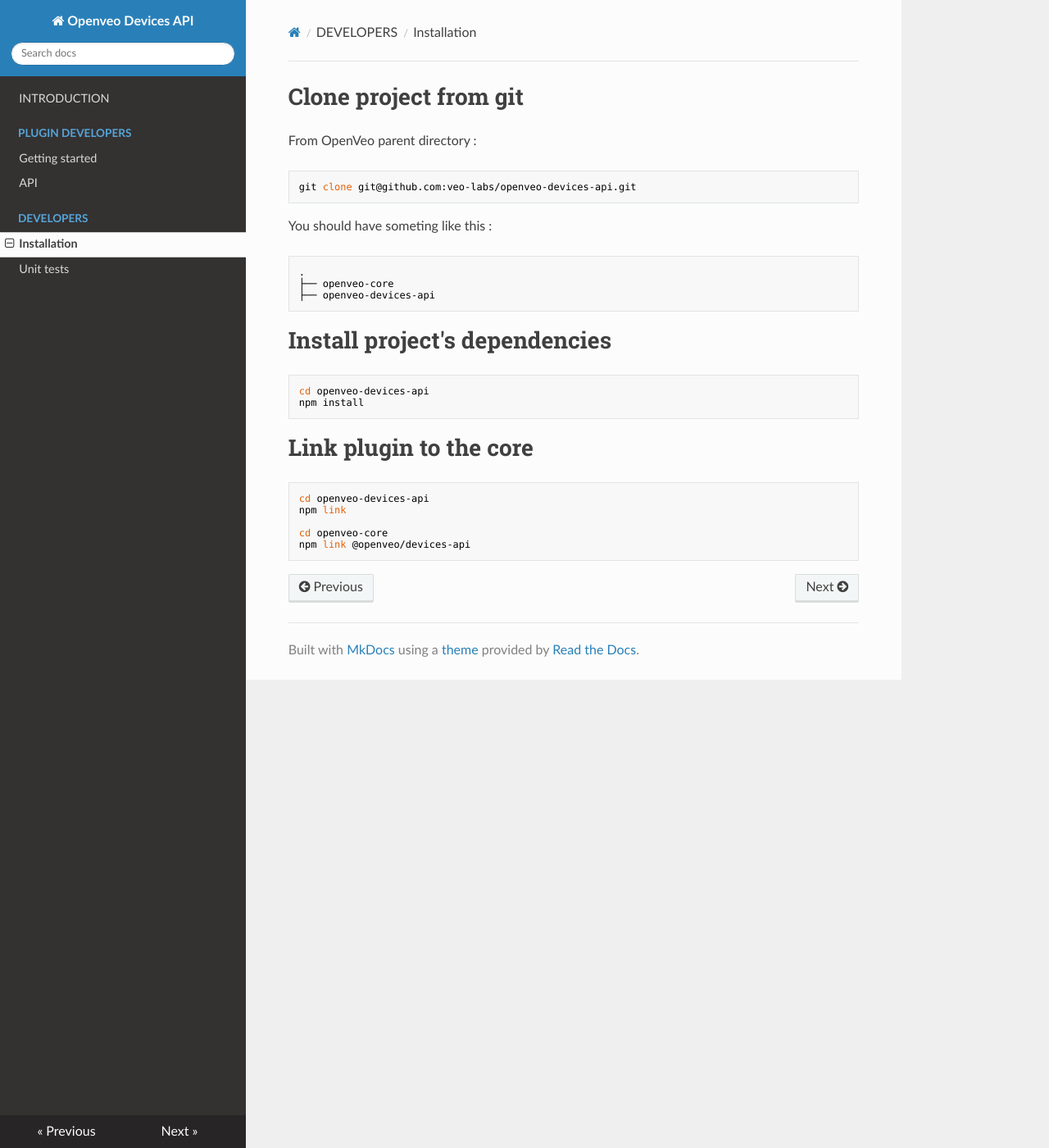
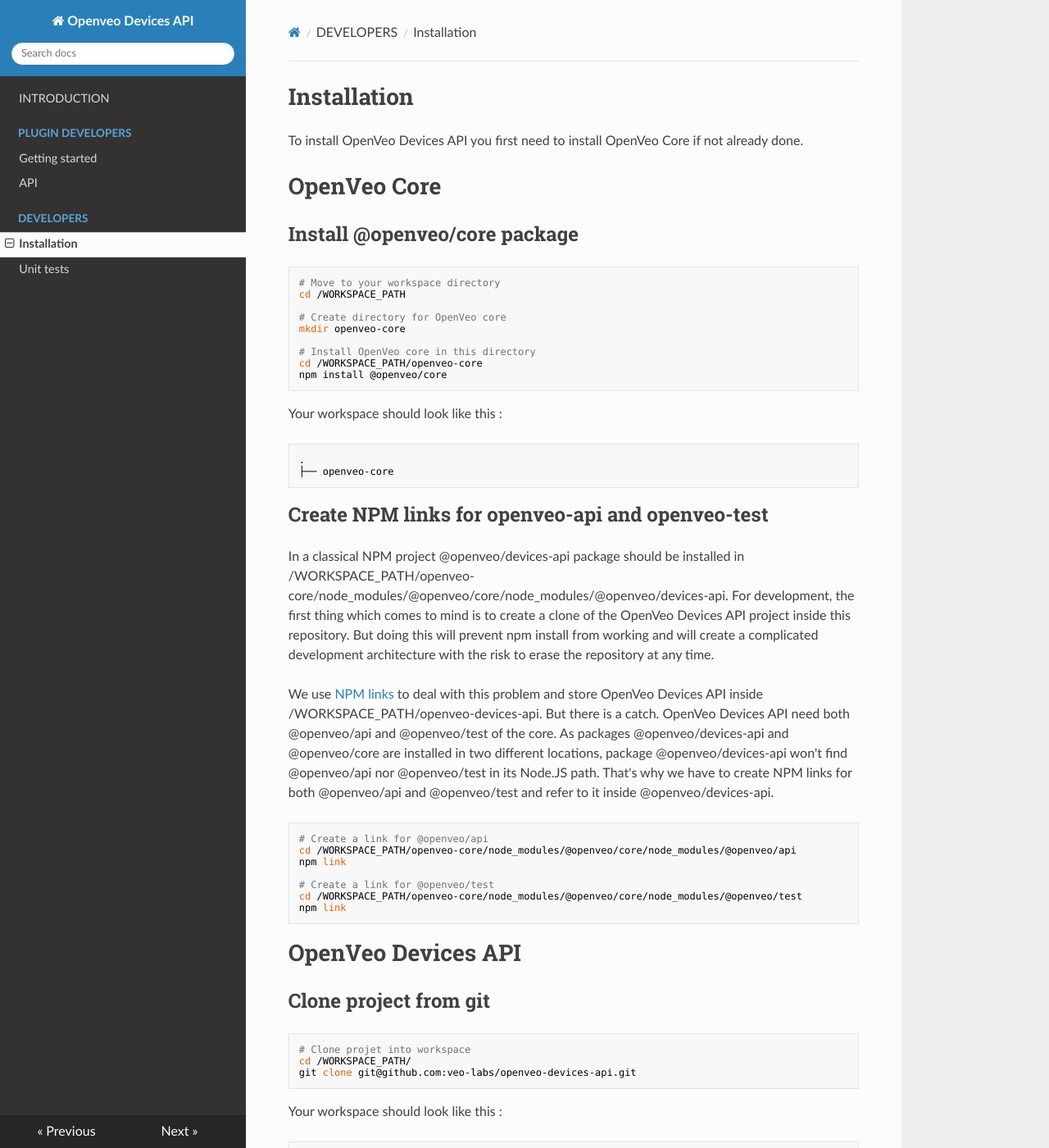
Before and after one commit to veo-labs/openveo-devices-api, an MkDocs documentation site: the page built from docs/developers/installation.md, in a window 1280 px wide and 1400 px high. Shown: the whole window at 82% size. Built offline with MkDocs 1.6.1, drawn with Linux system fonts in a browser that asks for light colours; nearby versions of some CDN libraries; old or Windows-style settings are respelled for this version of MkDocs; some of the changed text lies outside the part shown.

Commit message:
Improve documentation for development installation

````diff
--- a/docs/developers/installation.md
+++ b/docs/developers/installation.md
@@ -1,10 +1,52 @@
-# Clone project from git
+# Installation
 
-From OpenVeo parent directory :
+To install OpenVeo Devices API you first need to install OpenVeo Core if not already done.
 
+
+# OpenVeo Core
+
+## Install @openveo/core package
+
+    # Move to your workspace directory
+    cd /WORKSPACE_PATH
+
+    # Create directory for OpenVeo core
+    mkdir openveo-core
+
+    # Install OpenVeo core in this directory
+    cd /WORKSPACE_PATH/openveo-core
+    npm install @openveo/core
+
+Your workspace should look like this :
+
+```
+.
+├── openveo-core
+```
+
+## Create NPM links for openveo-api and openveo-test
+
+In a classical NPM project @openveo/devices-api package should be installed in /WORKSPACE_PATH/openveo-core/node_modules/@openveo/core/node_modules/@openveo/devices-api. For development, the first thing which comes to mind is to create a clone of the OpenVeo Devices API project inside this repository. But doing this will prevent npm install from working and will create a complicated development architecture with the risk to erase the repository at any time.
+
+We use [NPM links](https://docs.npmjs.com/cli/link) to deal with this problem and store OpenVeo Devices API inside /WORKSPACE_PATH/openveo-devices-api. But there is a catch. OpenVeo Devices API need both @openveo/api and @openveo/test of the core. As packages @openveo/devices-api and @openveo/core are installed in two different locations, package @openveo/devices-api won't find @openveo/api nor @openveo/test in its Node.JS path. That's why we have to create NPM links for both @openveo/api and @openveo/test and refer to it inside @openveo/devices-api.
+
+    # Create a link for @openveo/api
+    cd /WORKSPACE_PATH/openveo-core/node_modules/@openveo/core/node_modules/@openveo/api
+    npm link
+
+    # Create a link for @openveo/test
+    cd /WORKSPACE_PATH/openveo-core/node_modules/@openveo/core/node_modules/@openveo/test
+    npm link
+
+# OpenVeo Devices API
+
+## Clone project from git
+
+    # Clone projet into workspace
+    cd /WORKSPACE_PATH/
     git clone git@github.com:veo-labs/openveo-devices-api.git
 
-You should have someting like this :
+Your workspace should look like this :
 
 ```
 .
@@ -12,15 +54,32 @@ You should have someting like this :
 ├── openveo-devices-api
 ```
 
-# Install project's dependencies
+## Link openveo-api and openveo-test
 
-    cd openveo-devices-api
+When installing OpenVeo Core we created NPM links for @openveo/api and @openveo/test. We can now refer to this links.
+
+    # Install dependencies @openveo/api and @openveo/test using NPM links
+    cd /WORKSPACE_PATH/openveo-devices-api
+    npm link @openveo/api
+    npm link @openveo/test
+
+## Install project's dependencies
+
+    cd /WORKSPACE_PATH/openveo-devices-api
     npm install
 
-# Link plugin to the core
+# Install plugin
 
-    cd openveo-devices-api
+To be able to install @openveo/devices-api in @openveo/core we create an NPM link of @openveo/devices-api and refer to it in the core.
+
+## Create an NPM link
+
+    # Create a link for @openveo/devices-api
+    cd /WORKSPACE_PATH/openveo-devices-api
     npm link
 
-    cd openveo-core
+## Link project to the core
+
+    # Install dependency @openveo/devices-api using NPM links
+    cd /WORKSPACE_PATH/openveo-core
     npm link @openveo/devices-api
````
